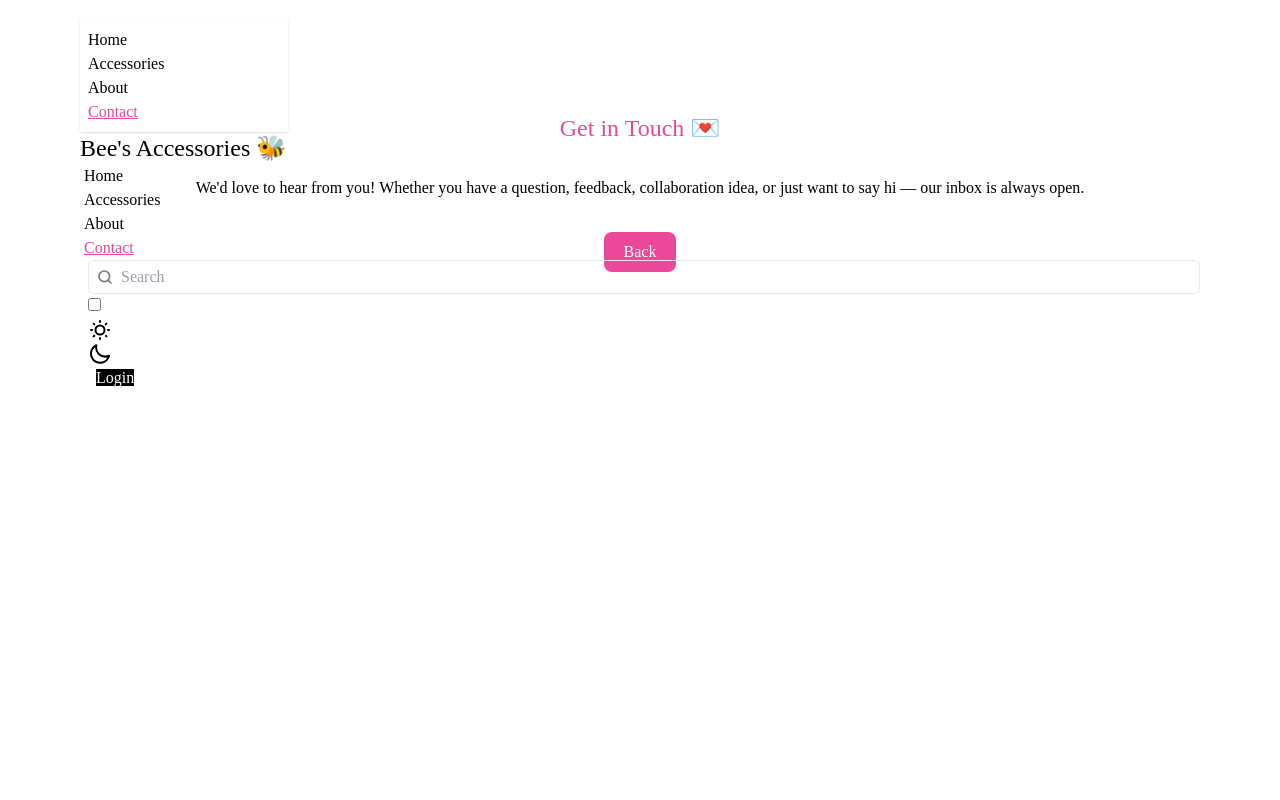
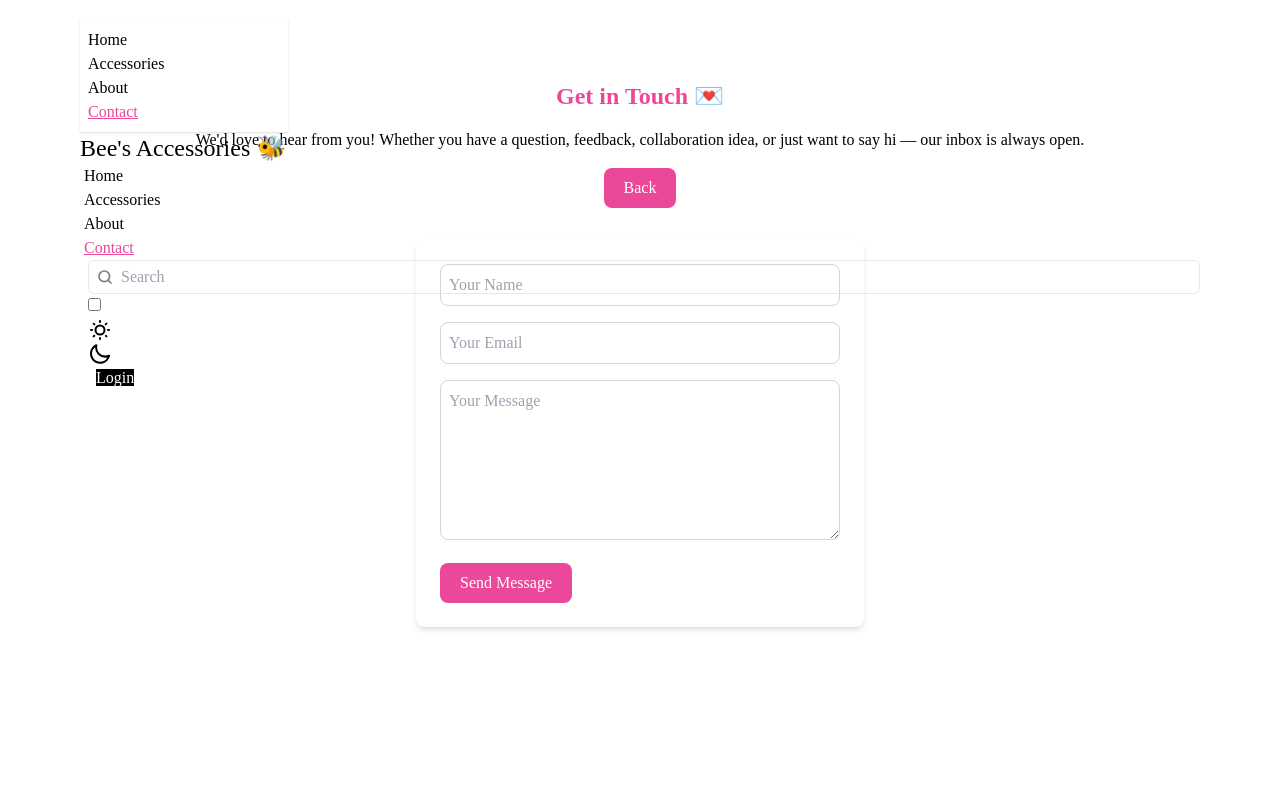
Before and after one commit to bipin-Pariyar2003/Bee-s_Accessories, a React (Vite) app in the folder frontend/: page /contact in a window 1280 px wide. Shown: the top 800 px of the page. Built offline with nearby package versions, Linux system fonts and the light colour scheme; a web font is replaced by a local one.

Commit message:
basic contact page

```diff
--- a/frontend/src/App.jsx
+++ b/frontend/src/App.jsx
@@ -6,6 +6,7 @@ import About from "./views/About";
 import Contact from "./views/Contact";
 import SignUp from "./views/SignUp";
 import { Toaster } from "react-hot-toast";
+import Thankyou from "./views/Thankyou";
 
 const App = () => {
   return (
@@ -19,6 +20,8 @@ const App = () => {
             <Route path="/contact" element={<Contact />} />
             <Route path="/browse" element={<Browse />} />
             <Route path="/signup" element={<SignUp />} />
+            <Route path="/thank-you" element={<Thankyou />} />
+            {/* Add more routes as needed */}
           </Routes>
         </Router>
         <Toaster />
--- a/frontend/src/views/Contact/index.jsx
+++ b/frontend/src/views/Contact/index.jsx
@@ -8,11 +8,12 @@ const Contact = () => {
   return (
     <>
       <Navbar />
-      <div className="min-h-screen flex flex-col space-y-8 items-center mt-28">
-        <h1 className="text-2xl text-pink-500">Get in Touch 💌</h1>
+      <div className="min-h-screen flex flex-col items-center space-y-8 mt-10 ">
+        <div className="mt-10 space-y-4 text-center">
+          <h1 className="text-2xl text-pink-500 font-semibold">Get in Touch 💌</h1>
           <p>
-          We'd love to hear from you! Whether you have a question, feedback, collaboration
-          idea, or just want to say hi — our inbox is always open.
+            We'd love to hear from you! Whether you have a question, feedback,
+            collaboration idea, or just want to say hi — our inbox is always open.
           </p>
           <button
             className="bg-pink-500 text-white px-5 py-2 hover:bg-pink-600 rounded-lg"
@@ -21,6 +22,51 @@ const Contact = () => {
             Back
           </button>
         </div>
+        <div className="w-full max-w-md p-6 bg-white space-y-4 shadow-md rounded-lg">
+          <form
+            className=""
+            action="https://formsubmit.co/bipin.pariyar2002@gmail.com"
+            method="POST"
+            onSubmit={() => navigate("/thank-you")}
+          >
+            <input
+              className="w-full p-2 border border-gray-300 rounded-lg mb-4"
+              type="text"
+              name="name"
+              placeholder="Your Name"
+              required
+            />
+            <input
+              className="w-full p-2 border border-gray-300 rounded-lg mb-4"
+              type="email"
+              name="email"
+              placeholder="Your Email"
+              required
+            />
+            <textarea
+              className="w-full p-2 h-40 border border-gray-300 rounded-lg mb-4"
+              name="message"
+              placeholder="Your Message"
+              required
+            ></textarea>
+
+            <input type="hidden" name="_captcha" value="false" />
+            {/* <input
+              type="hidden"
+              name="_next"
+              value="https://yourdomain.com/thank-you.html"
+            /> */}
+            <div>
+              <button
+                className="bg-pink-500 text-white px-5 py-2 hover:bg-pink-600 rounded-lg"
+                type="submit"
+              >
+                Send Message
+              </button>
+            </div>
+          </form>
+        </div>
+      </div>
       <Footer />
     </>
   );
--- /dev/null
+++ b/frontend/src/views/Thankyou/index.jsx
@@ -0,0 +1,31 @@
+import React from "react";
+import Navbar from "../../components/Navbar";
+import Fotoer from "../../components/Footer";
+
+const Thankyou = () => {
+  return (
+    <>
+      <div className="min-h-screen flex flex-col items-center justify-center space-y-8 mt-10">
+        <Navbar />
+        <div className="text-center space-y-4">
+          <h1 className="text-3xl font-bold text-pink-500">Thank You! 🙏</h1>
+          <p className="text-lg">
+            Your message has been sent successfully. We will get back to you soon!
+          </p>
+          <p className="text-sm text-gray-500">
+            If you have any further questions, feel free to reach out to us.
+          </p>
+          <button
+            className="bg-pink-500 text-white px-5 py-2 hover:bg-pink-600 rounded-lg"
+            onClick={() => (window.location.href = "/")}
+          >
+            Back to Home
+          </button>
+        </div>
+      </div>
+      <Fotoer />
+    </>
+  );
+};
+
+export default Thankyou;
```
Lines whose indentation alone changed are shown as unchanged.
